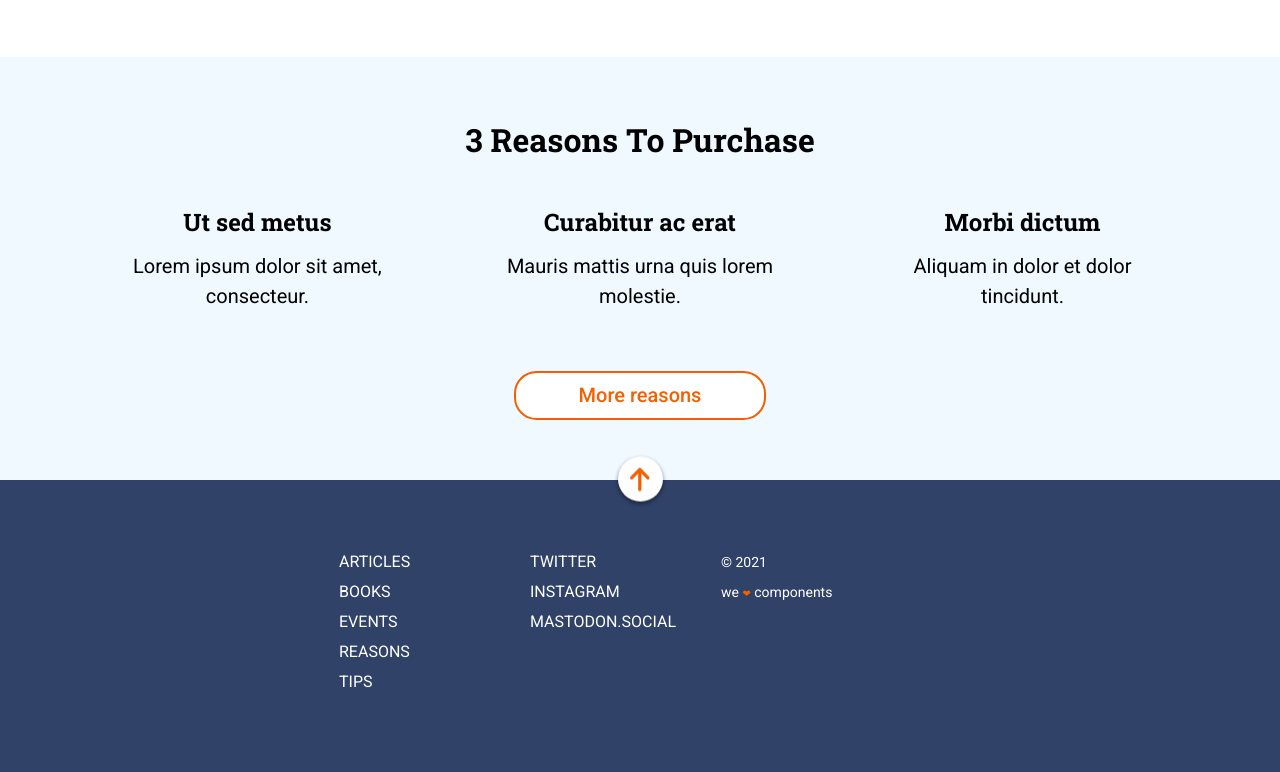
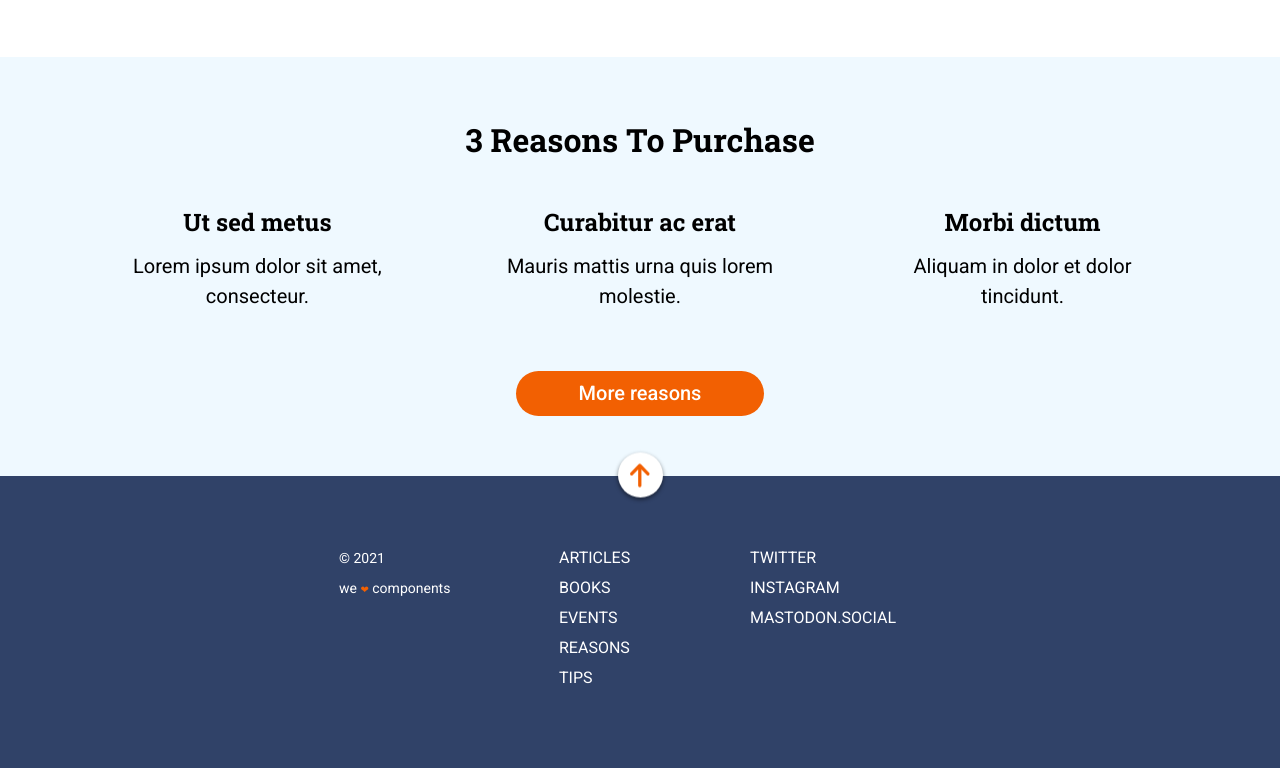
Before and after one commit to Adalab/modulo-1-evaluacion-final-claudiabg-c, a website: page docs/index.html in a window 1280 px wide. Shown: the part 1107-1879 px from the top of the page. Drawn offline with Linux system fonts and the light colour scheme.

Commit message:
fix issues

```diff
--- a/src/scss/layout/_3reasons.scss
+++ b/src/scss/layout/_3reasons.scss
@@ -65,7 +65,7 @@
     font-family: $fontregular;
     font-size: 1.8rem;
     text-align: center;
-    padding-bottom: 2rem;
+    padding-bottom: 4.5rem;
     line-height: 3rem;
 
     @include tablet {
@@ -80,13 +80,12 @@
 
   & .row5 {
     grid-column: 1/7;
-    background-color: white;
+    background-color: $brandorange;
     text-align: center;
     border-radius: 2.25rem;
     padding: 0 3rem;
     width: max-content;
     margin: 0 auto 3rem auto;
-    border: 0.2rem solid $brandorange;
 
     &:hover {
       transition: background-color ease 2s, box-shadow ease 4s;
@@ -104,7 +103,7 @@
     }
 
     & .morebuttom {
-      color: $brandorange;
+      color: white;
       font-family: $fontregular;
       font-size: 2rem;
       line-height: 4.5rem;
--- a/src/scss/layout/_footer.scss
+++ b/src/scss/layout/_footer.scss
@@ -14,7 +14,7 @@
 
     @include tablet {
       display: flex;
-      flex-direction: row;
+      flex-direction: row-reverse;
       align-items: flex-start;
       justify-content: center;
     }
@@ -27,14 +27,13 @@
   }
 
   & .circle2 {
-    display: none;
+    display: flex;
+    justify-content: center;
+    align-items: center;
+    transform: translateY(-50%);
     margin-bottom: 3.7rem;
 
     @include tablet {
-      display: flex;
-      justify-content: center;
-      align-items: center;
-      transform: translateY(-50%);
       margin-bottom: 2.2rem;
     }
 
```
Also changed, not shown: docs/assets/css/main.css.
